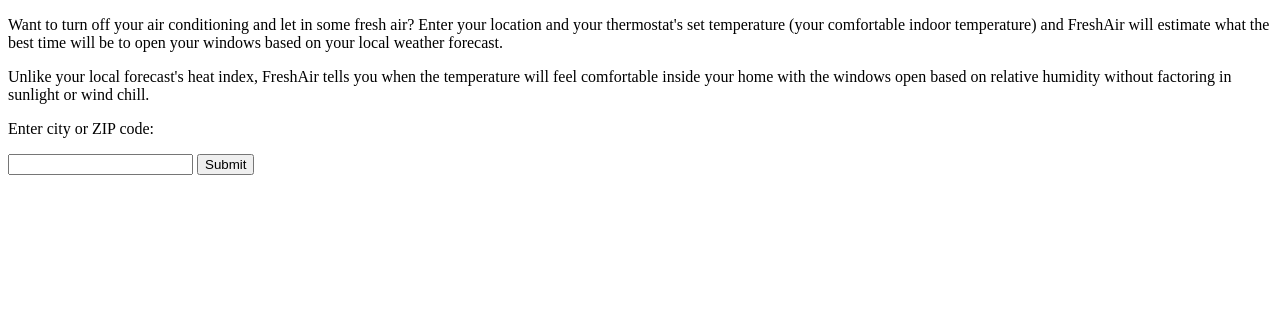
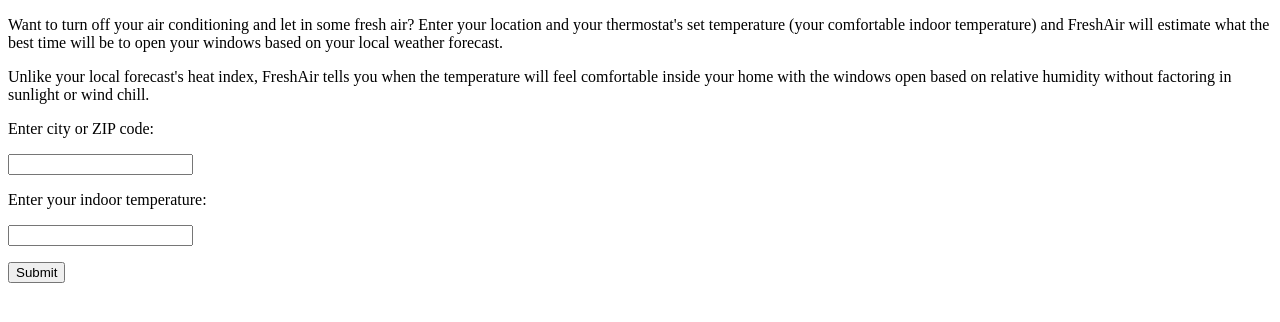
Before and after one commit to 4sight/myfreshair, a plain HTML site: page index.html in a window 1280 px wide. Drawn offline with Linux system fonts and the light colour scheme.

Commit message:
added temperature input box

```diff
--- a/index.html
+++ b/index.html
@@ -5,15 +5,18 @@
 		<title>FreshAir</title>
 	</head>
 	<body>
-	<p>Want to turn off your air conditioning and let in some fresh air? Enter your location and your thermostat's set temperature (your comfortable indoor temperature) and FreshAir will estimate what the best time will be to open your windows based on your local weather forecast.</p>
+		<p>Want to turn off your air conditioning and let in some fresh air? Enter your location and your thermostat's set temperature (your comfortable indoor temperature) and FreshAir will estimate what the best time will be to open your windows based on your local weather forecast.</p>
 
-	<p>Unlike your local forecast's heat index, FreshAir tells you when the temperature will feel comfortable inside your home with the windows open based on relative humidity without factoring in sunlight or wind chill.</p>
+		<p>Unlike your local forecast's heat index, FreshAir tells you when the temperature will feel comfortable inside your home with the windows open based on relative humidity without factoring in sunlight or wind chill.</p>
 
-	<p>Enter city or ZIP code:
 		<form name='queryForm' action='' method='GET'>
-			<input type='javascript' name='query' value=''>
+			Enter city or ZIP code:
+			<p><input type='javascript' name='locationQuery' value=''></p>
+			<p>Enter your indoor temperature:</p>
+			<p><input type='javascript' name='temperatureQuery' value=''></p>
+			<p>
 			<input type='button' name='button' value='Submit' onClick='userInput(this.form)'>
+			</p>
 		</form>
-	</p>
 	</body>
 </html>
--- a/script.js
+++ b/script.js
@@ -1,5 +1,5 @@
 function userInput(form){
-	var userLocation = form.query.value;
+	var userLocation = form.locationQuery.value;
 	var zipQuery = /^\d/;
 	var isNumber = zipQuery.test(userLocation);
 	if (isNumber == true && userLocation.length != 5) {alert('Please enter a location name or a five-digit zip code');}
@@ -9,6 +9,8 @@
 	    if (req.readyState === 4) {
 			data = req.responseText;
 	        console.log(data);
+	        console.log('The current temperature in ' + userLocation + ' is ' + data.weather + ' °F.');
+	        console.log(data['coord']);
 	    }
 	};
 	req.setRequestHeader('Accept', 'application/json');
```
